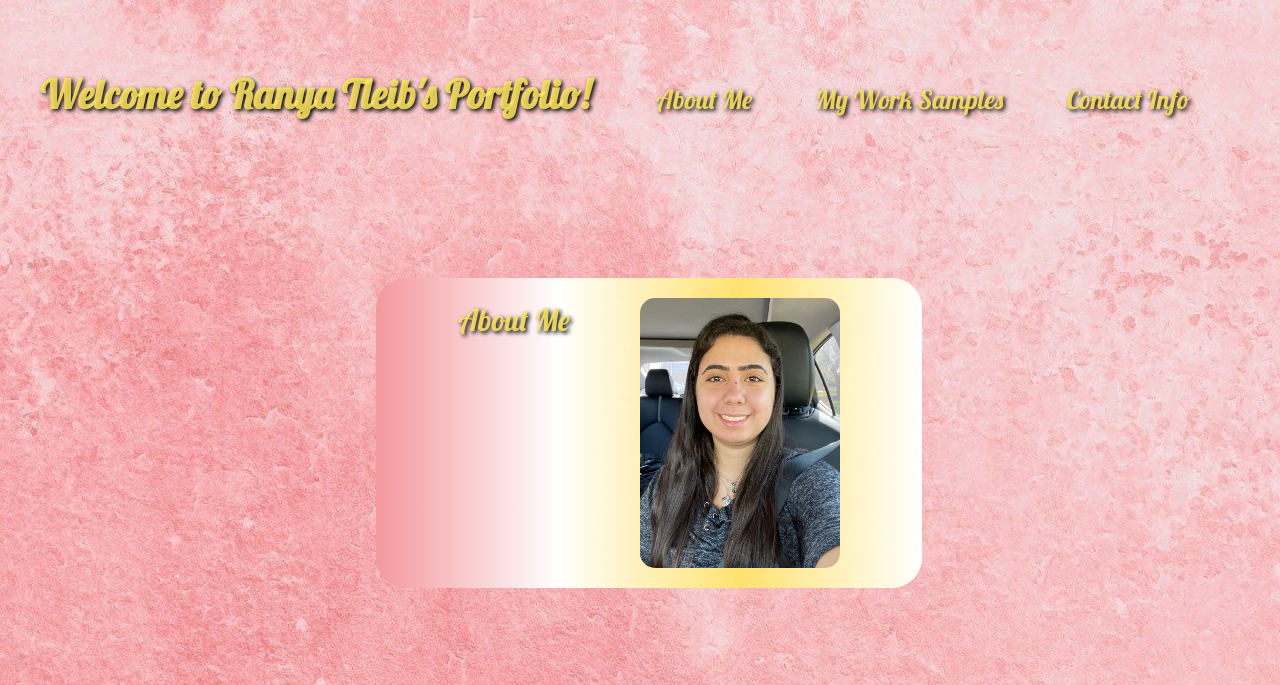
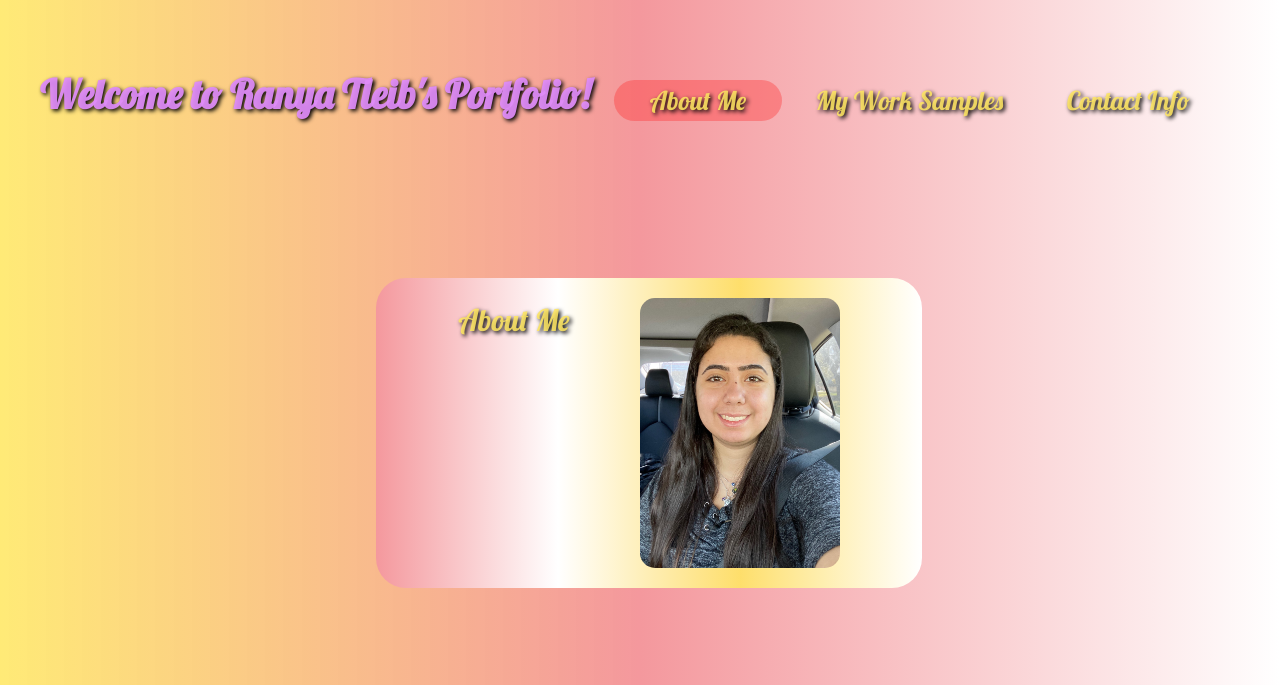
Before and after one commit to rtleib/portfolio-challenge-02, a plain HTML site: page index.html in a window 1280 px wide. Shown: the top 685 px of the page. Drawn offline with nearby package versions, Linux system fonts and the light colour scheme.

Commit message:
updating css

```diff
--- a/assets/css/style-about-me.css
+++ /dev/null
@@ -1,100 +0,0 @@
-*{
-    margin: 0;
-    padding: 0;
-    box-sizing: border-box;
-}
-header {
-    padding: 40px 40px;
-    background-image: url("../images/pink-glitter-header.jpeg");
-
-}
-header h1 {
-    font-weight: bold;
-    font-size: 40px;
-    display: inline;
-    position: relative;
-    top: 30px;
-}
-header a {
-    text-decoration: none;
-    color: #ffe761dc;
-}
-header nav {
-    float: right;
-    position: relative;
-    top: 40px;
-    right: 20px;
-}
-header nav ul li{
-    display: inline;
-}
-header nav ul li a {
-    margin: 0 30px;
-    font-weight: lighter;
-    font-size: 26px;
-}
-body {
-    background-image: url("../images/glitter-background.jpeg");
-    background-repeat: no-repeat;
-    background-position: center;
-    background-size: cover;
-    position: relative;
-    font-family: Helvetica, Arial, sans-serif;
-}
-section {
-    padding: 100px;
-    display:flex;
-    justify-content: space-evenly;
-
-}
-.hero a {
-    color:#ffe761dc;
-    font-size: 26px;
-    flex-wrap: wrap;
-}
-.box-one {
-    background-image: url("../images/myself.jpg");
-    height:400px;
-    width: 400px;
-    background-size:100%;
-    background-repeat: no-repeat;
-    background-position:center;
-    position: relative;
-    border: solid 5px #f4989d;
-    text-align: center;
-    top: 50px;
-    padding-top: 340px;
-}
-.box-two {
-    background-image: url("../images/screen-shot.png");
-    height:200px;
-    width: 200px;
-    background-size:100%;
-    background-repeat: no-repeat;
-    background-position:center;
-    position: relative;
-    border: solid 5px #f4989d;
-    text-align: center;
-    top: 50px;
-}
-footer {
-    background: #f4989d;
-    width: 100%;
-    position: relative;
-    top: 90px;
-}
-footer h3 {
-    display: block;
-    color: #ffe761dc;
-    font-size: 26px;
-    margin: 0;
-}
-footer div {
-    line-height: 1.5;
-    text-align: center;
-    font-style: italic;
-    color: #ffe761dc;
-}
-footer a {
-    color: #ffe761dc;
-}
--- a/assets/css/style.css
+++ b/assets/css/style.css
@@ -12,15 +12,23 @@ header h1 {
     display: inline;
     position: relative;
     top: 30px;
-    color: #ffe761dc;
+    color: #df8cf8ef;
 }
 header a {
     text-decoration: none;
     color: #ffe761dc;
     text-shadow: 2px 2px 4px black;
 }
+.about-btn {
+    /* background-image: linear-gradient(to right, white, #f4989d); */
+    background-color: rgba(255, 32, 32, 0.322);
+    color: #ffe761dc;
+    text-shadow: 2px 2px 4px black;
+    border-radius: 30px;
+    border: none;
+}
 header a:hover {
-    color: white;
+    color: #df8cf8ef;
 }
 header nav {
     float: right;
@@ -36,14 +44,15 @@ header nav ul li a {
     font-size: 26px;
 }
 body {
-    background-image: url("../images/background1.jpeg");
-    background-repeat: no-repeat;
+    /* background-image: url("../images/background1.jpeg"); */
+    background-image: linear-gradient(to right, #ffe761dc, #f4989d, white);
+    /* background-repeat: no-repeat;
     background-position: center;
     background-size: cover;
-    background-attachment: fixed;
-    position: absolute;
-    height: 100%;
-    width: 100%;
+    background-attachment: fixed; */
+    /* position: absolute; */
+    /* height: 100%;
+    width: 100%; */
 }
 .container {
     display: flex;
@@ -71,7 +80,7 @@ body {
 .my-work-samples {
     position: relative;
     display: flex;
-    background-image: linear-gradient(to right, #ffe761dc, white, #f4989d, white);
+    background-image: linear-gradient(to right, #f4989d, white, #ffe761dc, white);
     border-radius: 30px;
     text-align: center;
     padding: 20px 20px;
@@ -103,6 +112,7 @@ footer div {
 footer a {
     color: #ffe761dc;
     text-shadow: 2px 2px 4px black;
+    margin: 0 30px;
 }
 footer a:hover {
     color: white;
--- a/index.html
+++ b/index.html
@@ -16,7 +16,9 @@
         <nav>
             <ul>
                 <li>
-                    <a href=#about-me>About Me</a>
+                    <button
+                    class="about-btn"><a href="#about-me">About Me</a>
+                    </button>
                 </li>
                 <li>
                     <a href="#my-work-samples">My Work Samples</a>
```
Also changed, not shown: assets/html/about-me.html (deleted, +0 -24 lines), assets/html/my-work-samples.html (deleted), assets/images/background.jpeg (deleted), assets/images/background1.webp (deleted), assets/images/glitter-background.jpeg (deleted), assets/images/glitter-background.webp (deleted), assets/images/pink-glitter-header.jpeg (deleted), 5 other files.
